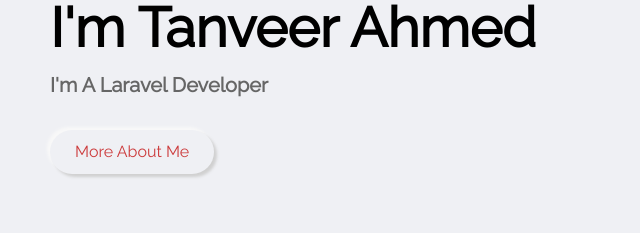
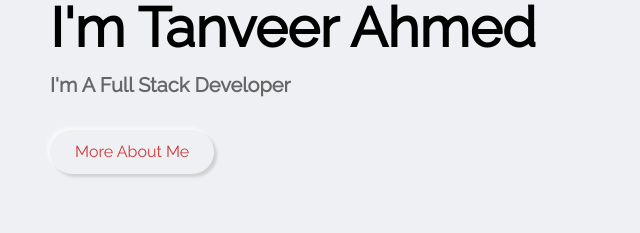
Before and after one commit to TanveerCU/my-portfolio, a plain HTML site: page index.html in a window 1280 px wide. Shown: the part 333-566 px from the top of the page, 35-675 px from the left. Drawn offline with Linux system fonts and the light colour scheme.

Commit message:
Update index.html

```diff
--- a/index.html
+++ b/index.html
@@ -172,7 +172,7 @@
 					<div class="home-text">
 						<p>Hello</p>
 						<h2>I'm Tanveer Ahmed</h2>
-						<h1>I'm a Laravel Developer</h1>
+						<h1>I'm a Full stack Developer</h1>
 						<a
 							href="#about"
 							class="link-item btn-1 outer-shadow hover-in-shadow"
```
